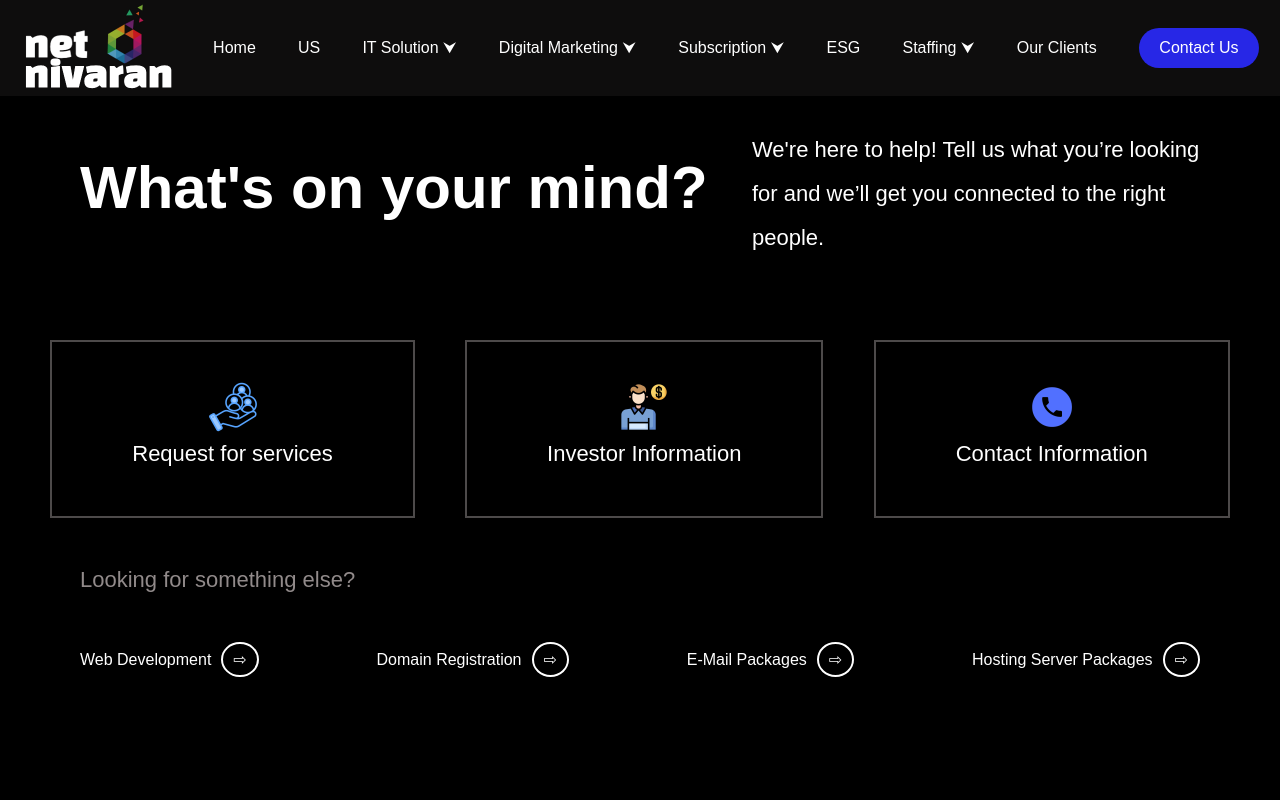
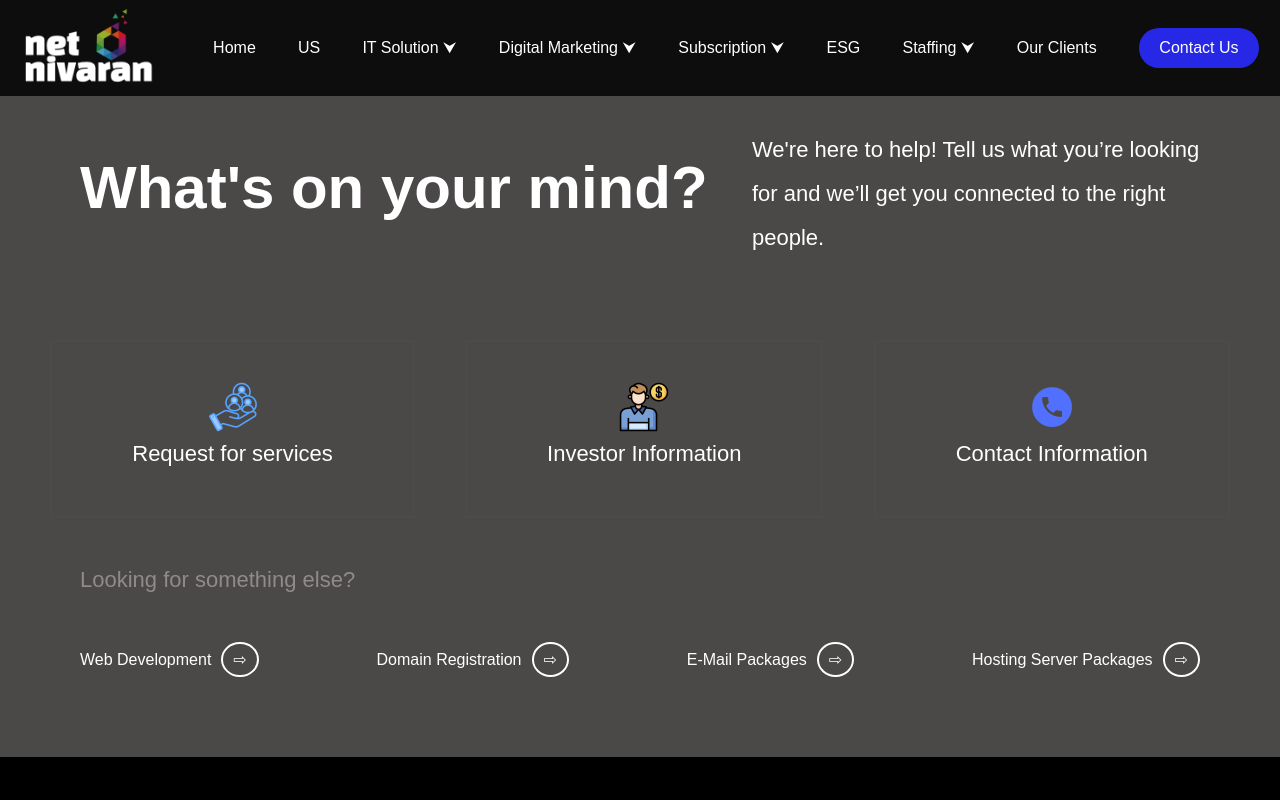
Before and after one commit to Mr-Rohit-Mishra/netnivaran, a React (Create React App) app: page /Contactus in a window 1280 px wide. Shown: the top 800 px of the page. Built offline with nearby package versions, Linux system fonts and the light colour scheme.

Commit message:
header image styling

```diff
--- a/src/index.css
+++ b/src/index.css
@@ -88,7 +88,8 @@ p{
 
 .mainlogo{
   margin-left:1.5rem;
-  width:150px;
+  width:130px;
+  padding:5px 0px;
   height:auto;
 }
 
@@ -612,7 +613,7 @@ textarea{
 
 /*------------------- contactus start------------------- */
 .contactcontainer{
-  background-color: #000;
+  background-color: #4b4848;
   padding-top: 8rem;
 }
 
```
